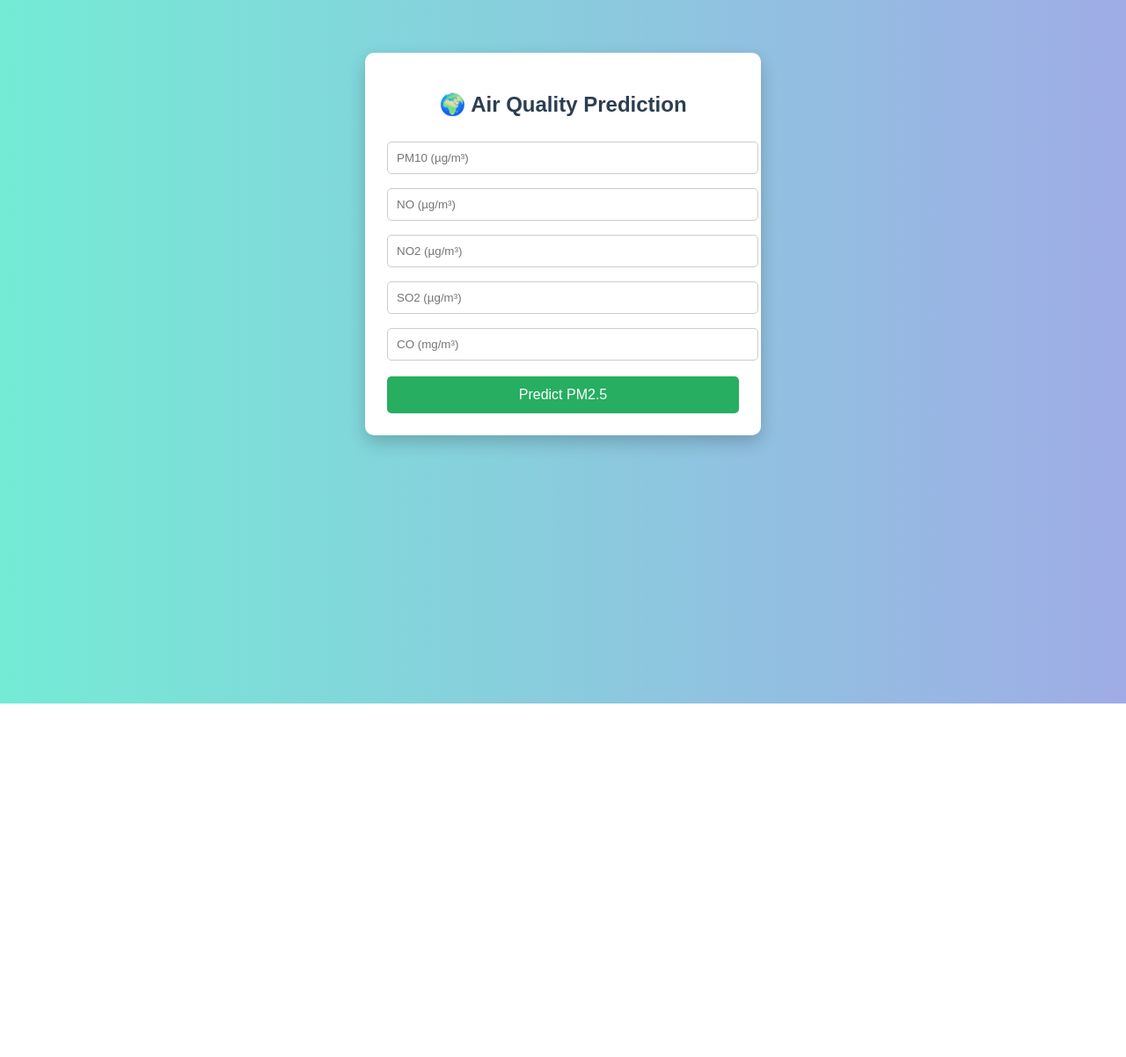
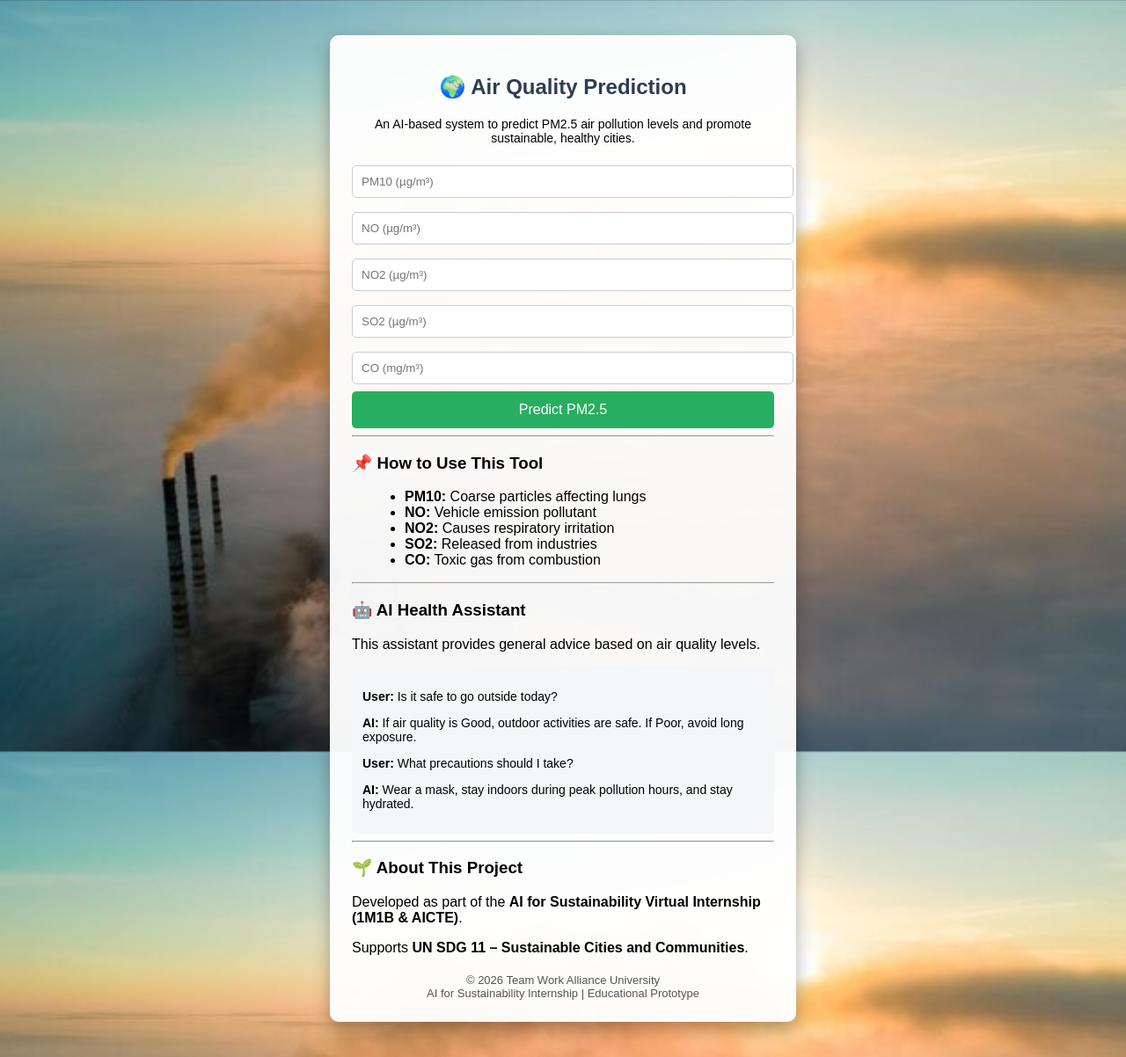
Before and after one commit to koushik140106/AI-Air-Quality-Prediction, a Flask app: page / in a window 1280 px wide. Shown: the whole page at 88% size. Before the commit the page ends 800 px from the top, so only its background shows below. Run offline with Flask 3, Linux system fonts and the light colour scheme.

Commit message:
Enhance UI with background image and AI assistant section

```diff
--- a/static/style.css
+++ b/static/style.css
@@ -1,22 +1,29 @@
 body {
     font-family: Arial, sans-serif;
-    background: linear-gradient(to right, #74ebd5, #9face6);
+    background: url("images/air.jpg") no-repeat center center fixed;
+    background-size: cover;
     margin: 0;
     padding: 0;
 }
 
 .container {
-    width: 400px;
-    margin: 60px auto;
-    background: white;
+    width: 480px;
+    margin: 40px auto;
+    background: rgba(255, 255, 255, 0.95);
     padding: 25px;
     border-radius: 10px;
-    box-shadow: 0 8px 20px rgba(0,0,0,0.2);
+    box-shadow: 0 8px 20px rgba(0,0,0,0.3);
 }
 
 h2 {
     text-align: center;
     color: #2c3e50;
+}
+
+.subtitle {
+    text-align: center;
+    font-size: 14px;
+    margin-bottom: 15px;
 }
 
 input {
@@ -36,7 +43,6 @@ button {
     border: none;
     border-radius: 5px;
     cursor: pointer;
-    margin-top: 10px;
 }
 
 button:hover {
@@ -48,7 +54,6 @@ button:hover {
     padding: 15px;
     border-radius: 5px;
     text-align: center;
-    font-size: 18px;
 }
 
 .good {
@@ -65,137 +70,26 @@ button:hover {
     background: #e74c3c;
     color: white;
 }
-body {
-    font-family: Arial, sans-serif;
-    background: linear-gradient(to right, #74ebd5, #9face6);
-    margin: 0;
-    padding: 0;
-}
 
-.container {
-    width: 400px;
-    margin: 60px auto;
-    background: white;
-    padding: 25px;
-    border-radius: 10px;
-    box-shadow: 0 8px 20px rgba(0,0,0,0.2);
-}
-
-h2 {
-    text-align: center;
-    color: #2c3e50;
-}
-
-input {
-    width: 100%;
-    padding: 10px;
-    margin: 8px 0;
-    border-radius: 5px;
-    border: 1px solid #ccc;
-}
-
-button {
-    width: 100%;
-    padding: 12px;
-    background: #27ae60;
-    color: white;
-    font-size: 16px;
-    border: none;
-    border-radius: 5px;
-    cursor: pointer;
+.tip {
+    font-size: 14px;
     margin-top: 10px;
 }
 
-button:hover {
-    background: #219150;
+.chatbox {
+    background: #f4f6f7;
+    padding: 12px;
+    border-radius: 5px;
+    font-size: 14px;
 }
 
-.result {
-    margin-top: 20px;
-    padding: 15px;
-    border-radius: 5px;
-    text-align: center;
-    font-size: 18px;
+ul {
+    margin-left: 20px;
 }
 
-.good {
-    background: #2ecc71;
-    color: white;
+footer {
+    text-align: center;
+    font-size: 13px;
+    margin-top: 20px;
+    color: #555;
 }
-
-.moderate {
-    background: #f1c40f;
-    color: black;
-}
-
-.poor {
-    background: #e74c3c;
-    color: white;
-}
-body {
-    font-family: Arial, sans-serif;
-    background: linear-gradient(to right, #74ebd5, #9face6);
-    margin: 0;
-    padding: 0;
-}
-
-.container {
-    width: 400px;
-    margin: 60px auto;
-    background: white;
-    padding: 25px;
-    border-radius: 10px;
-    box-shadow: 0 8px 20px rgba(0,0,0,0.2);
-}
-
-h2 {
-    text-align: center;
-    color: #2c3e50;
-}
-
-input {
-    width: 100%;
-    padding: 10px;
-    margin: 8px 0;
-    border-radius: 5px;
-    border: 1px solid #ccc;
-}
-
-button {
-    width: 100%;
-    padding: 12px;
-    background: #27ae60;
-    color: white;
-    font-size: 16px;
-    border: none;
-    border-radius: 5px;
-    cursor: pointer;
-    margin-top: 10px;
-}
-
-button:hover {
-    background: #219150;
-}
-
-.result {
-    margin-top: 20px;
-    padding: 15px;
-    border-radius: 5px;
-    text-align: center;
-    font-size: 18px;
-}
-
-.good {
-    background: #2ecc71;
-    color: white;
-}
-
-.moderate {
-    background: #f1c40f;
-    color: black;
-}
-
-.poor {
-    background: #e74c3c;
-    color: white;
-}
--- a/templates/index.html
+++ b/templates/index.html
@@ -1,34 +1,91 @@
 <!DOCTYPE html>
-<html>
+<html lang="en">
 <head>
+    <meta charset="UTF-8">
     <title>Air Quality Prediction</title>
     <link rel="stylesheet" href="{{ url_for('static', filename='style.css') }}">
 </head>
 <body>
 
 <div class="container">
+
     <h2>🌍 Air Quality Prediction</h2>
 
+    <p class="subtitle">
+        An AI-based system to predict PM2.5 air pollution levels and promote
+        sustainable, healthy cities.
+    </p>
+
     <form method="POST">
-        <input name="pm10" placeholder="PM10 (µg/m³)" required>
-        <input name="no" placeholder="NO (µg/m³)" required>
-        <input name="no2" placeholder="NO2 (µg/m³)" required>
-        <input name="so2" placeholder="SO2 (µg/m³)" required>
-        <input name="co" placeholder="CO (mg/m³)" required>
+
+        <input type="number" step="any" name="pm10" placeholder="PM10 (µg/m³)" required>
+        <input type="number" step="any" name="no" placeholder="NO (µg/m³)" required>
+        <input type="number" step="any" name="no2" placeholder="NO2 (µg/m³)" required>
+        <input type="number" step="any" name="so2" placeholder="SO2 (µg/m³)" required>
+        <input type="number" step="any" name="co" placeholder="CO (mg/m³)" required>
 
         <button type="submit">Predict PM2.5</button>
     </form>
 
     {% if prediction %}
-        <div class="result
-            {% if quality == 'Good' %}good
-            {% elif quality == 'Moderate' %}moderate
-            {% else %}poor{% endif %}">
+    <div class="result
+        {% if quality == 'Good 😊' %}good
+        {% elif quality == 'Moderate 😐' %}moderate
+        {% else %}poor{% endif %}">
 
-            <p><b>Predicted PM2.5:</b> {{ prediction }}</p>
-            <p><b>Air Quality:</b> {{ quality }}</p>
-        </div>
+        <p><b>Predicted PM2.5:</b> {{ prediction }}</p>
+        <p><b>Air Quality:</b> {{ quality }}</p>
+
+        {% if quality == 'Poor 😷' %}
+            <p class="tip">⚠ Avoid outdoor activities. Wear a mask.</p>
+        {% elif quality == 'Moderate 😐' %}
+            <p class="tip">ℹ Sensitive groups should be cautious.</p>
+        {% else %}
+            <p class="tip">✅ Air quality is safe for outdoor activities.</p>
+        {% endif %}
+    </div>
     {% endif %}
+
+    <hr>
+
+    <h3>📌 How to Use This Tool</h3>
+    <ul>
+        <li><b>PM10:</b> Coarse particles affecting lungs</li>
+        <li><b>NO:</b> Vehicle emission pollutant</li>
+        <li><b>NO2:</b> Causes respiratory irritation</li>
+        <li><b>SO2:</b> Released from industries</li>
+        <li><b>CO:</b> Toxic gas from combustion</li>
+    </ul>
+
+    <hr>
+
+    <h3>🤖 AI Health Assistant</h3>
+    <p>
+        This assistant provides general advice based on air quality levels.
+    </p>
+
+    <div class="chatbox">
+        <p><b>User:</b> Is it safe to go outside today?</p>
+        <p><b>AI:</b> If air quality is Good, outdoor activities are safe. If Poor, avoid long exposure.</p>
+
+        <p><b>User:</b> What precautions should I take?</p>
+        <p><b>AI:</b> Wear a mask, stay indoors during peak pollution hours, and stay hydrated.</p>
+    </div>
+
+    <hr>
+
+    <h3>🌱 About This Project</h3>
+    <p>
+        Developed as part of the <b>AI for Sustainability Virtual Internship (1M1B & AICTE)</b>.
+    </p>
+    <p>
+        Supports <b>UN SDG 11 – Sustainable Cities and Communities</b>.
+    </p>
+
+    <footer>
+        © 2026 Team Work Alliance University <br>
+        AI for Sustainability Internship | Educational Prototype
+    </footer>
 
 </div>
 
```
Also changed, not shown: static/images/air.jpg (added).
